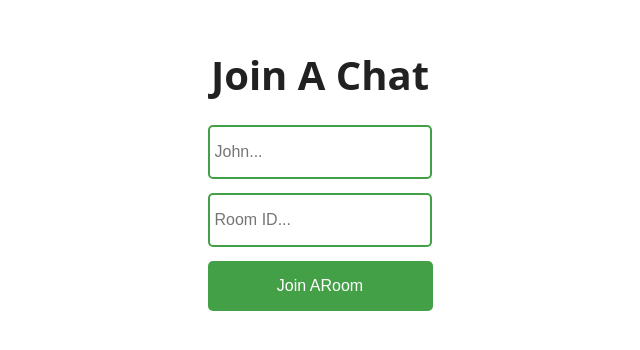
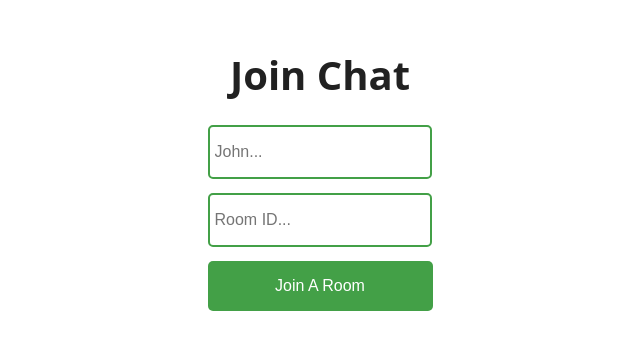
Before and after one commit to j-masuma/chat-app, a React (Create React App) app: page / in a window 1280 px wide. Shown: the part 238-588 px from the top of the page, without its empty margins (320-960 px from the left). Built offline with nearby package versions, Linux system fonts and the light colour scheme; no server answers.

Commit message:
double text

```diff
--- a/src/App.js
+++ b/src/App.js
@@ -21,7 +21,7 @@ function App() {
     <div className="App">
       {!showChat ? (
         <div className="joinChatContainer">
-          <h3>Join A Chat</h3>
+          <h3>Join Chat</h3>
           <input
             type="text"
             placeholder="John..."
@@ -36,7 +36,7 @@ function App() {
               setRoom(event.target.value);
             }}
           />
-          <button onClick={joinRoom}>Join ARoom</button>
+          <button onClick={joinRoom}>Join A Room</button>
         </div>
       ) : (
         <Chat socket={socket} username={username} room={room} />
```
